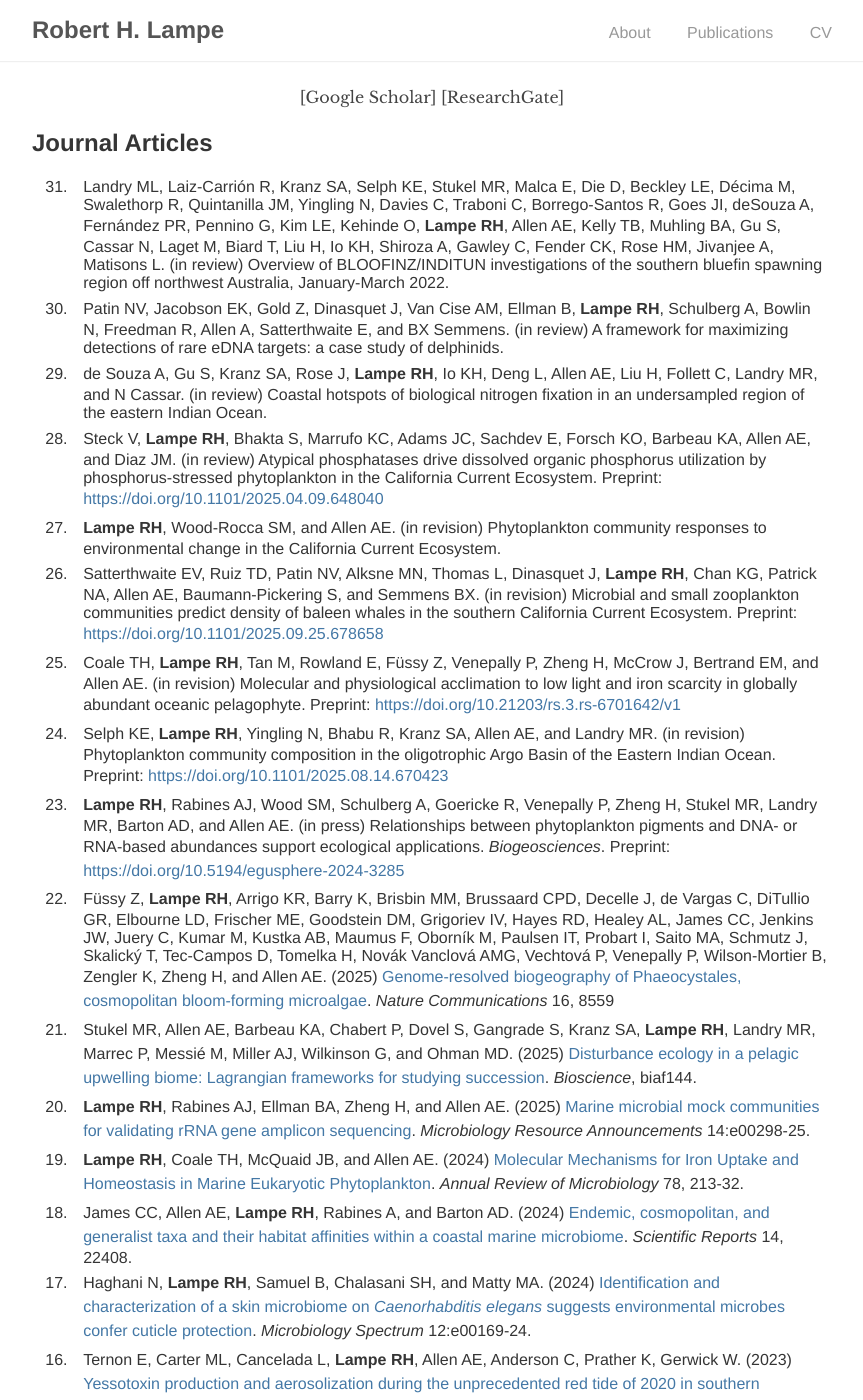
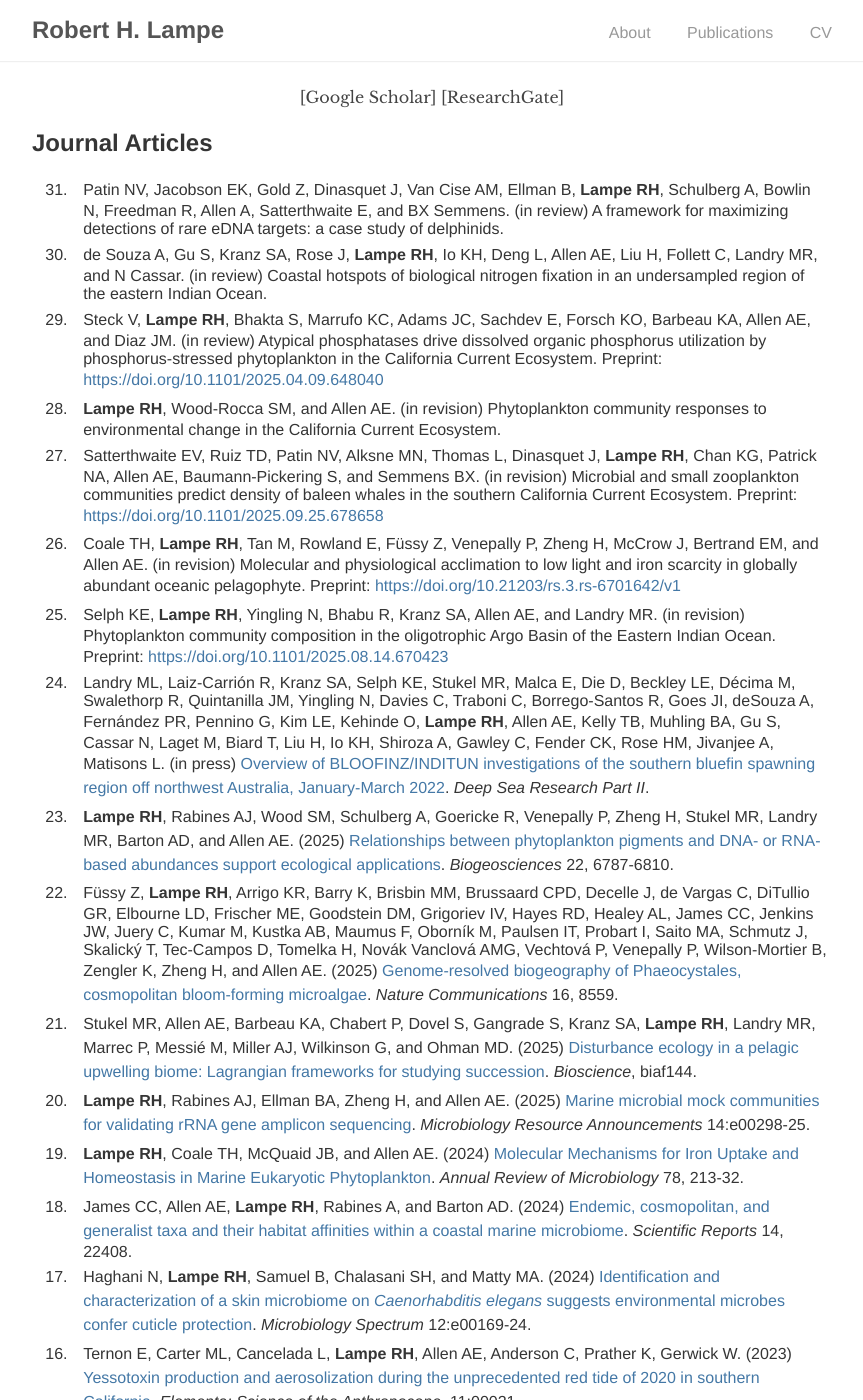
Before and after one commit to rhlampe/rhlampe.github.io, a Jekyll site: the page built from publications/index.html, in a window 1280 px wide and 1400 px high. Shown: the whole window, without its empty margins (208-1071 px from the left). Built offline with Jekyll 4.4.1, drawn with Linux system fonts in a browser that asks for light colours; some of the changed lines change nothing that is shown.

Commit message:
update pubs

```diff
--- a/publications/index.html
+++ b/publications/index.html
@@ -11,7 +11,6 @@
 
 <div id="publications" class="publications">
 <ol reversed>
-  <li>Landry ML, Laiz-Carri&#243;n R, Kranz SA, Selph KE, Stukel MR, Malca E, Die D, Beckley LE, D&eacute;cima M, Swalethorp R, Quintanilla JM, Yingling N, Davies C, Traboni C, Borrego-Santos R, Goes JI, deSouza A, Fern&aacute;ndez PR, Pennino G, Kim LE, Kehinde O, <b>Lampe RH</b>, Allen AE, Kelly TB, Muhling BA, Gu S, Cassar N, Laget M, Biard T, Liu H, Io KH, Shiroza A, Gawley C, Fender CK, Rose HM, Jivanjee A, Matisons L. (in review) Overview of BLOOFINZ/INDITUN investigations of the southern bluefin spawning region off northwest Australia, January-March 2022.</li>
   <li>Patin NV, Jacobson EK, Gold Z, Dinasquet J, Van Cise AM, Ellman B, <b>Lampe RH</b>, Schulberg A, Bowlin N, Freedman R, Allen A, Satterthwaite E, and BX Semmens. (in review) A framework for maximizing detections of rare eDNA targets: a case study of delphinids.</li>
   <li>de Souza A, Gu S, Kranz SA, Rose J, <b>Lampe RH</b>, Io KH, Deng L, Allen AE, Liu H, Follett C, Landry MR, and N Cassar. (in review) Coastal hotspots of biological nitrogen fixation in an undersampled region of the eastern Indian Ocean.</li>
   <li>Steck V, <b>Lampe RH</b>, Bhakta S, Marrufo KC, Adams JC, Sachdev E, Forsch KO, Barbeau KA, Allen AE, and Diaz JM. (in review) Atypical phosphatases drive dissolved organic phosphorus utilization by phosphorus-stressed phytoplankton in the California Current Ecosystem. Preprint: <a href="https://doi.org/10.1101/2025.04.09.648040">https://doi.org/10.1101/2025.04.09.648040</a></li>
@@ -19,8 +18,9 @@
   <li>Satterthwaite EV, Ruiz TD, Patin NV, Alksne MN, Thomas L, Dinasquet J, <b>Lampe RH</b>, Chan KG, Patrick NA, Allen AE, Baumann-Pickering S, and Semmens BX. (in revision) Microbial and small zooplankton communities predict density of baleen whales in the southern California Current Ecosystem. Preprint: <a href="https://doi.org/10.1101/2025.09.25.678658">https://doi.org/10.1101/2025.09.25.678658</a></li>
   <li>Coale TH, <b>Lampe RH</b>, Tan M, Rowland E, F&#252;ssy Z, Venepally P, Zheng H, McCrow J, Bertrand EM, and Allen AE. (in revision) Molecular and physiological acclimation to low light and iron scarcity in globally abundant oceanic pelagophyte. Preprint: <a href="https://doi.org/10.21203/rs.3.rs-6701642/v1">https://doi.org/10.21203/rs.3.rs-6701642/v1</a></li>
   <li>Selph KE, <b>Lampe RH</b>, Yingling N, Bhabu R, Kranz SA, Allen AE, and Landry MR. (in revision) Phytoplankton community composition in the oligotrophic Argo Basin of the Eastern Indian Ocean. Preprint: <a href="https://doi.org/10.1101/2025.08.14.670423">https://doi.org/10.1101/2025.08.14.670423</a></li>
-  <li><b>Lampe RH</b>, Rabines AJ, Wood SM, Schulberg A, Goericke R, Venepally P, Zheng H, Stukel MR, Landry MR, Barton AD, and Allen AE. (in press) Relationships between phytoplankton pigments and DNA- or RNA-based abundances support ecological applications. <i>Biogeosciences</i>. Preprint: <a href="https://doi.org/10.5194/egusphere-2024-3285">https://doi.org/10.5194/egusphere-2024-3285</a></li>
-  <li>F&#252;ssy Z, <b>Lampe RH</b>, Arrigo KR, Barry K, Brisbin MM, Brussaard CPD, Decelle J, de Vargas C, DiTullio GR, Elbourne LD, Frischer ME, Goodstein DM, Grigoriev IV, Hayes RD, Healey AL, James CC, Jenkins JW, Juery C, Kumar M, Kustka AB, Maumus F, Oborn&iacute;k M, Paulsen IT, Probart I, Saito MA, Schmutz J, Skalick&#253; T, Tec-Campos D, Tomelka H, Nov&#225;k Vanclov&#225; AMG, Vechtov&#225; P, Venepally P, Wilson-Mortier B, Zengler K, Zheng H, and Allen AE. (2025) <a href="https://doi.org/10.1038/s41467-025-63565-1">Genome-resolved biogeography of Phaeocystales, cosmopolitan bloom-forming microalgae</a>. <i>Nature Communications</i> 16, 8559</li>
+  <li>Landry ML, Laiz-Carri&#243;n R, Kranz SA, Selph KE, Stukel MR, Malca E, Die D, Beckley LE, D&eacute;cima M, Swalethorp R, Quintanilla JM, Yingling N, Davies C, Traboni C, Borrego-Santos R, Goes JI, deSouza A, Fern&aacute;ndez PR, Pennino G, Kim LE, Kehinde O, <b>Lampe RH</b>, Allen AE, Kelly TB, Muhling BA, Gu S, Cassar N, Laget M, Biard T, Liu H, Io KH, Shiroza A, Gawley C, Fender CK, Rose HM, Jivanjee A, Matisons L. (in press) <a href="https://doi.org/10.1016/j.dsr2.2025.105564">Overview of BLOOFINZ/INDITUN investigations of the southern bluefin spawning region off northwest Australia, January-March 2022</a>. <i>Deep Sea Research Part II</i>.</li>
+  <li><b>Lampe RH</b>, Rabines AJ, Wood SM, Schulberg A, Goericke R, Venepally P, Zheng H, Stukel MR, Landry MR, Barton AD, and Allen AE. (2025) <a href="https://doi.org/10.5194/bg-22-6787-2025">Relationships between phytoplankton pigments and DNA- or RNA-based abundances support ecological applications</a>. <i>Biogeosciences</i> 22, 6787-6810.</li>
+  <li>F&#252;ssy Z, <b>Lampe RH</b>, Arrigo KR, Barry K, Brisbin MM, Brussaard CPD, Decelle J, de Vargas C, DiTullio GR, Elbourne LD, Frischer ME, Goodstein DM, Grigoriev IV, Hayes RD, Healey AL, James CC, Jenkins JW, Juery C, Kumar M, Kustka AB, Maumus F, Oborn&iacute;k M, Paulsen IT, Probart I, Saito MA, Schmutz J, Skalick&#253; T, Tec-Campos D, Tomelka H, Nov&#225;k Vanclov&#225; AMG, Vechtov&#225; P, Venepally P, Wilson-Mortier B, Zengler K, Zheng H, and Allen AE. (2025) <a href="https://doi.org/10.1038/s41467-025-63565-1">Genome-resolved biogeography of Phaeocystales, cosmopolitan bloom-forming microalgae</a>. <i>Nature Communications</i> 16, 8559.</li>
   <li>Stukel MR, Allen AE, Barbeau KA, Chabert P, Dovel S, Gangrade S, Kranz SA, <b>Lampe RH</b>, Landry MR, Marrec P, Messi&eacute; M, Miller AJ, Wilkinson G, and Ohman MD. (2025) <a href="https://doi.org/10.1093/biosci/biaf144">Disturbance ecology in a pelagic upwelling biome: Lagrangian frameworks for studying succession</a>. <i>Bioscience</i>, biaf144.</li>
   <li><b>Lampe RH</b>, Rabines AJ, Ellman BA, Zheng H, and Allen AE. (2025) <a href="https://doi.org/10.1128/mra.00298-25">Marine microbial mock communities for validating rRNA gene amplicon sequencing</a>. <i>Microbiology Resource Announcements</i> 14:e00298-25.</li>
   <li><b>Lampe RH</b>, Coale TH, McQuaid JB, and Allen AE. (2024) <a href="https://doi.org/10.1146/annurev-micro-041222-023252">Molecular Mechanisms for Iron Uptake and Homeostasis in Marine Eukaryotic Phytoplankton</a>. <i>Annual Review of Microbiology</i> 78, 213-32.</li>
```
